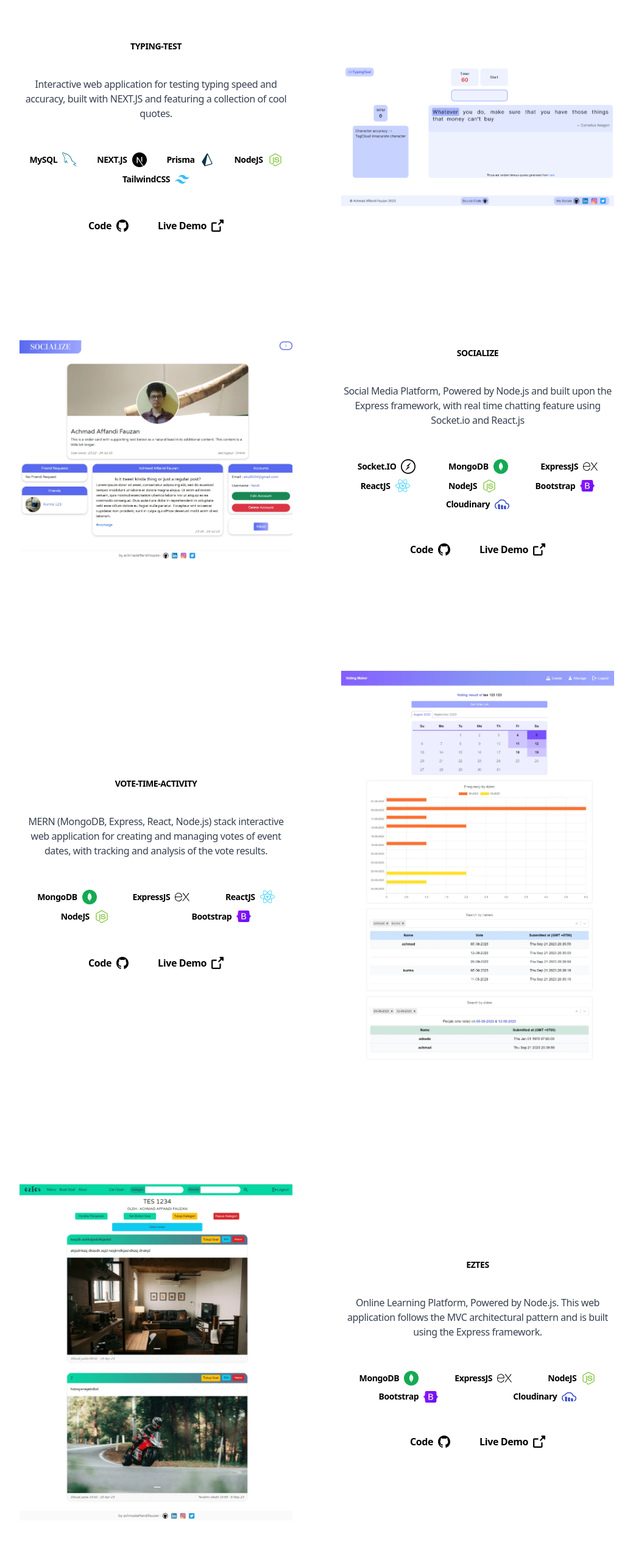
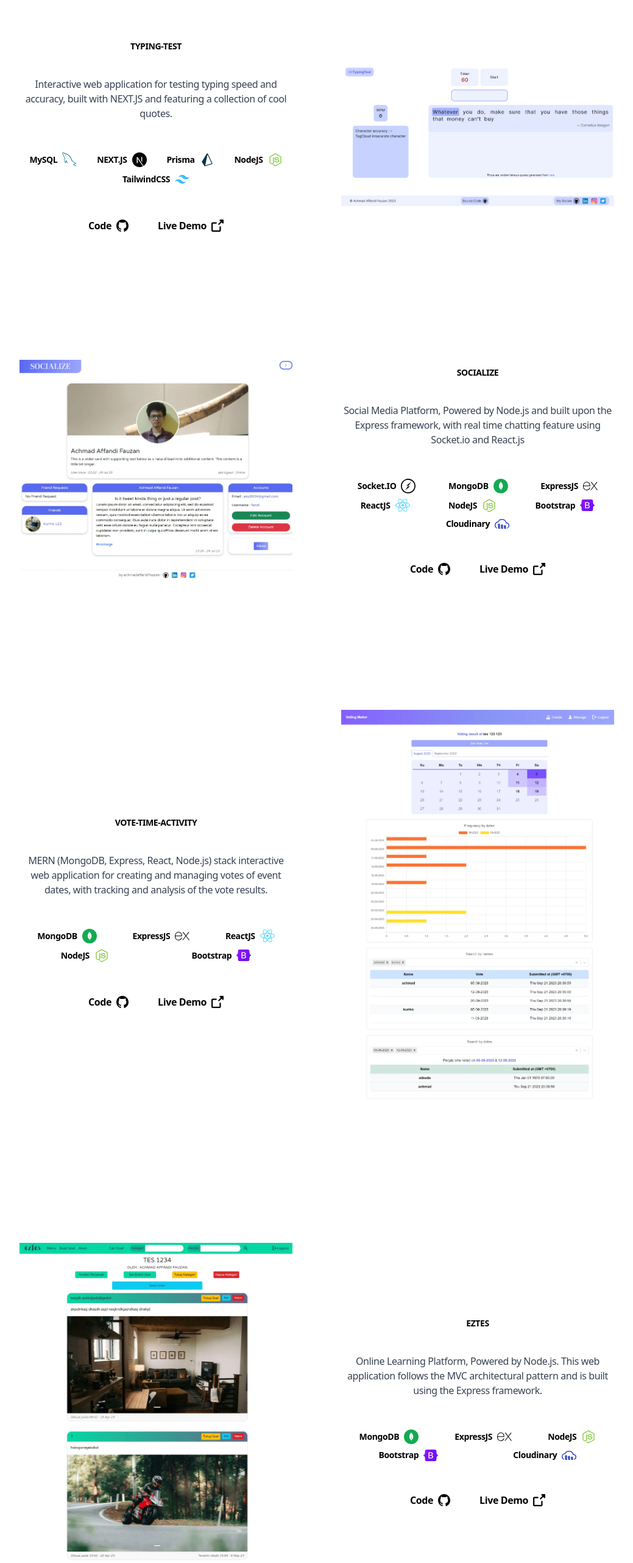
Before and after one commit to achmadaffandifauzan/portofolio, a React (Create React App) app: page / in a window 1280 px wide. Shown: the part 1750-4313 px from the top of the page at 61% size, without its empty margins (120-1159 px from the left). Built offline with nearby package versions, Linux system fonts and the light colour scheme.

Commit message:
add more spacing between projects

```diff
--- a/src/projects/Eztes.js
+++ b/src/projects/Eztes.js
@@ -30,7 +30,7 @@ const Eztes = ({ windowWidth }) => {
   return (
     <div
       id="project_eztes"
-      className="flex flex-row flex-wrap justify-center gap-20 mb-24 content-center"
+      className="flex flex-row flex-wrap justify-center gap-20 mb-32 content-center"
     >
       <div
         id="previewProject_eztes"
--- a/src/projects/Seacinema.js
+++ b/src/projects/Seacinema.js
@@ -30,7 +30,7 @@ const Seacinema = ({ windowWidth }) => {
   return (
     <div
       id="project_seacinema"
-      className="flex flex-col-reverse sm:flex-row flex-wrap justify-center gap-20 mb-24 content-center"
+      className="flex flex-col-reverse sm:flex-row flex-wrap justify-center gap-20 mb-32 content-center"
     >
       <div className="sm:w-2/5 flex flex-col justify-center sm:gap-8">
         <div className="font-bold text-center text-sm  mb-2">SEA-CINEMA</div>
--- a/src/projects/Seareq.js
+++ b/src/projects/Seareq.js
@@ -28,8 +28,8 @@ const Seareq = ({ windowWidth }) => {
   }, [animationSrc, loadingPNG]);
   return (
     <div
-      id="project_2"
-      className="flex flex-col-reverse sm:flex-row flex-wrap justify-center gap-20 mb-24 content-center"
+      id="project_seareq"
+      className="flex flex-col-reverse sm:flex-row flex-wrap justify-center gap-20 mb-32 content-center"
     >
       <div className="sm:w-2/5 flex flex-col justify-center sm:gap-4">
         <div className="font-bold text-center text-sm  mb-2 gap-2 flex flex-col">
--- a/src/projects/Socialize.js
+++ b/src/projects/Socialize.js
@@ -29,7 +29,7 @@ const Socialize = ({ windowWidth }) => {
   return (
     <div
       id="project_socialize"
-      className="flex flex-row flex-wrap justify-center gap-20 mb-24 content-center "
+      className="flex flex-row flex-wrap justify-center gap-20 mb-32 content-center "
     >
       <div
         id="previewProject_socialize"
--- a/src/projects/Thriftnstash.js
+++ b/src/projects/Thriftnstash.js
@@ -29,7 +29,7 @@ const Thriftnstash = ({ windowWidth }) => {
   return (
     <div
       id="project_thriftnstash"
-      className="flex flex-row flex-wrap justify-center gap-20 content-center"
+      className="flex flex-row flex-wrap justify-center gap-20 mb-32 content-center"
     >
       <div
         id="previewProject_thriftnstash"
--- a/src/projects/TypingTest.js
+++ b/src/projects/TypingTest.js
@@ -29,7 +29,7 @@ const TypingTest = ({ windowWidth }) => {
   return (
     <div
       id="project_typingtest"
-      className="flex flex-col-reverse sm:flex-row flex-wrap justify-center gap-20 mb-24 content-center"
+      className="flex flex-col-reverse sm:flex-row flex-wrap justify-center gap-20 mb-32 content-center"
     >
       <div className="sm:w-2/5 flex flex-col justify-center sm:gap-8">
         <div className="font-bold text-center text-sm  mb-2">TYPING-TEST</div>
--- a/src/projects/Vote.js
+++ b/src/projects/Vote.js
@@ -30,7 +30,7 @@ const Vote = ({ windowWidth }) => {
   return (
     <div
       id="project_vote"
-      className="flex flex-col-reverse sm:flex-row flex-wrap justify-center gap-20 mb-24 content-center"
+      className="flex flex-col-reverse sm:flex-row flex-wrap justify-center gap-20 mb-32 content-center"
     >
       <div className="sm:w-2/5 flex flex-col justify-center sm:gap-8">
         <div className="font-bold text-center text-sm  mb-2">
```
